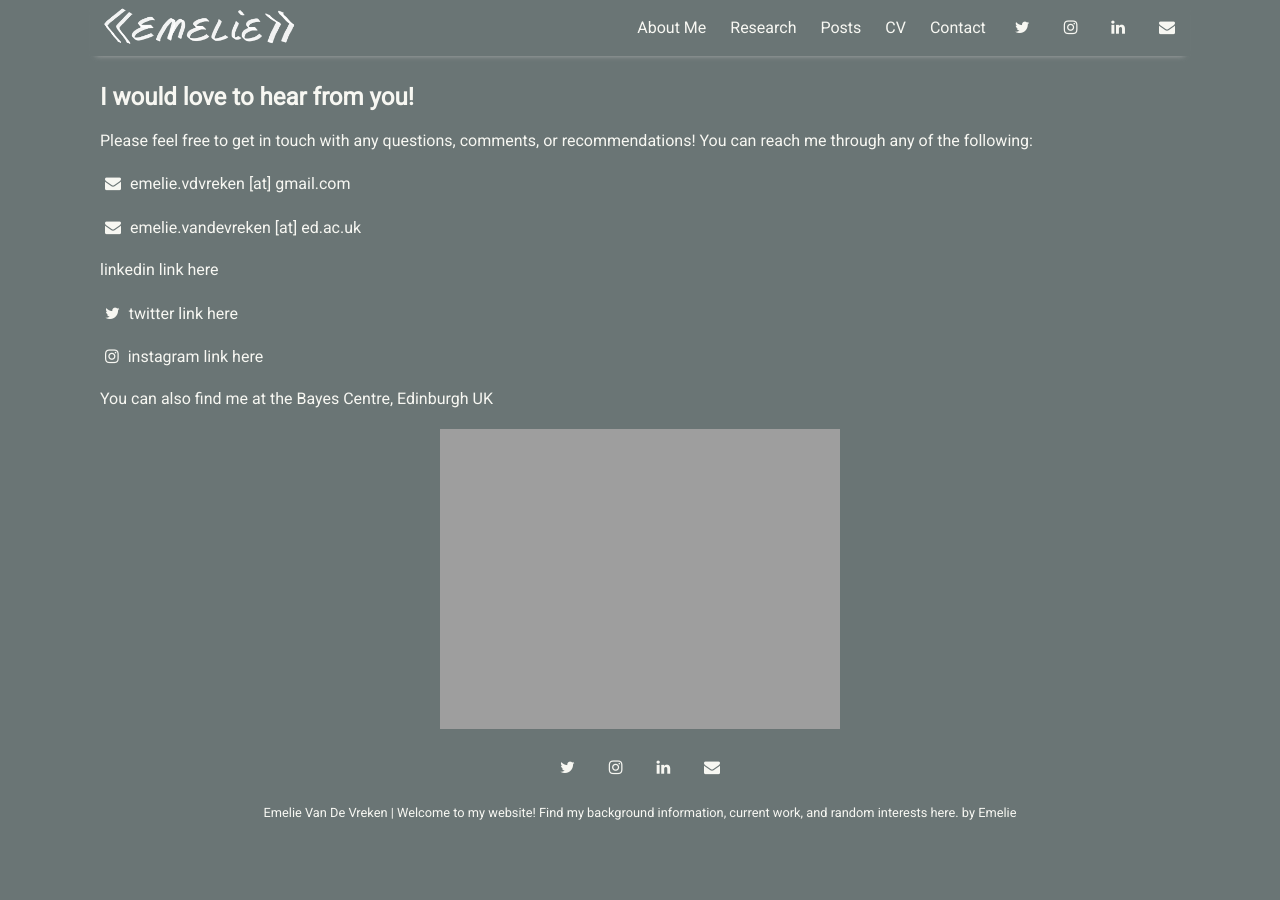
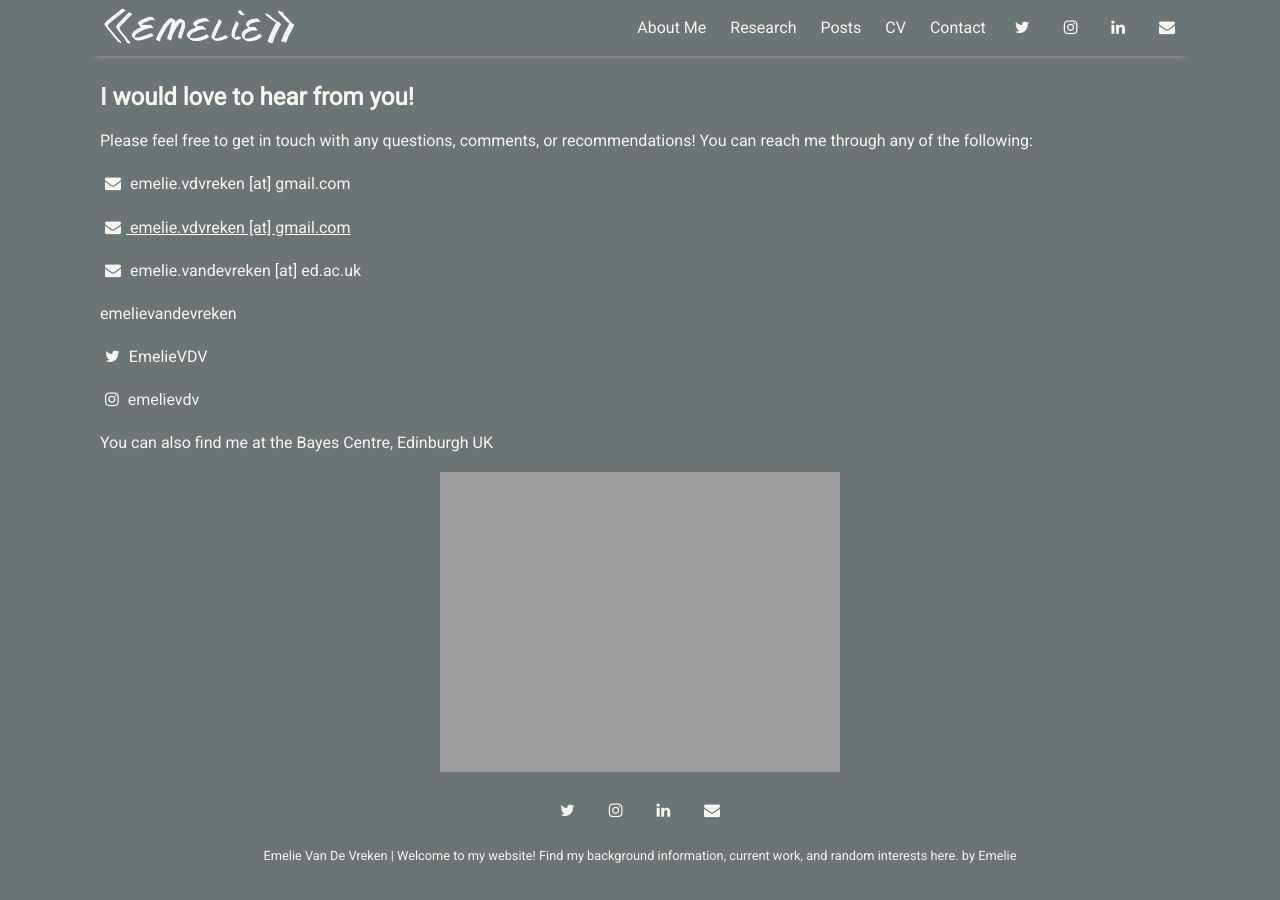
Before and after one commit to evdv/evdv.github.io, a Jekyll site: the page built from _pages/contact.md, in a window 1280 px wide. Built offline with Jekyll 4.4.1, drawn with Linux system fonts in a browser that asks for light colours; nearby versions of some CDN libraries.

Commit message:
Try adding href link to contact page

```diff
--- a/_pages/contact.md
+++ b/_pages/contact.md
@@ -11,13 +11,15 @@ You can reach me through any of the following:
 
 <i class="fa fa-envelope" aria-hidden="true"></i> emelie.vdvreken [at] gmail.com
 
+<a href="'mailto:emelie.vdvreken@gmail.com'"><i class="fa fa-envelope" aria-hidden="true"></i> emelie.vdvreken [at] gmail.com</a>
+
 <i class="fa fa-envelope" aria-hidden="true"></i> emelie.vandevreken [at] ed.ac.uk
 
-<i class="fab fa-linkedin-in" aria-hidden="true"></i> linkedin link here
+<i class="fab fa-linkedin-in" aria-hidden="true"></i> emelievandevreken
 
-<i class="fa fa-twitter" aria-hidden="true"></i> twitter link here
+<i class="fa fa-twitter" aria-hidden="true"></i> EmelieVDV
 
-<i class="fa fa-instagram" aria-hidden="true"></i> instagram link here
+<i class="fa fa-instagram" aria-hidden="true"></i> emelievdv
 
 You can also find me at the Bayes Centre, Edinburgh UK
 
```
